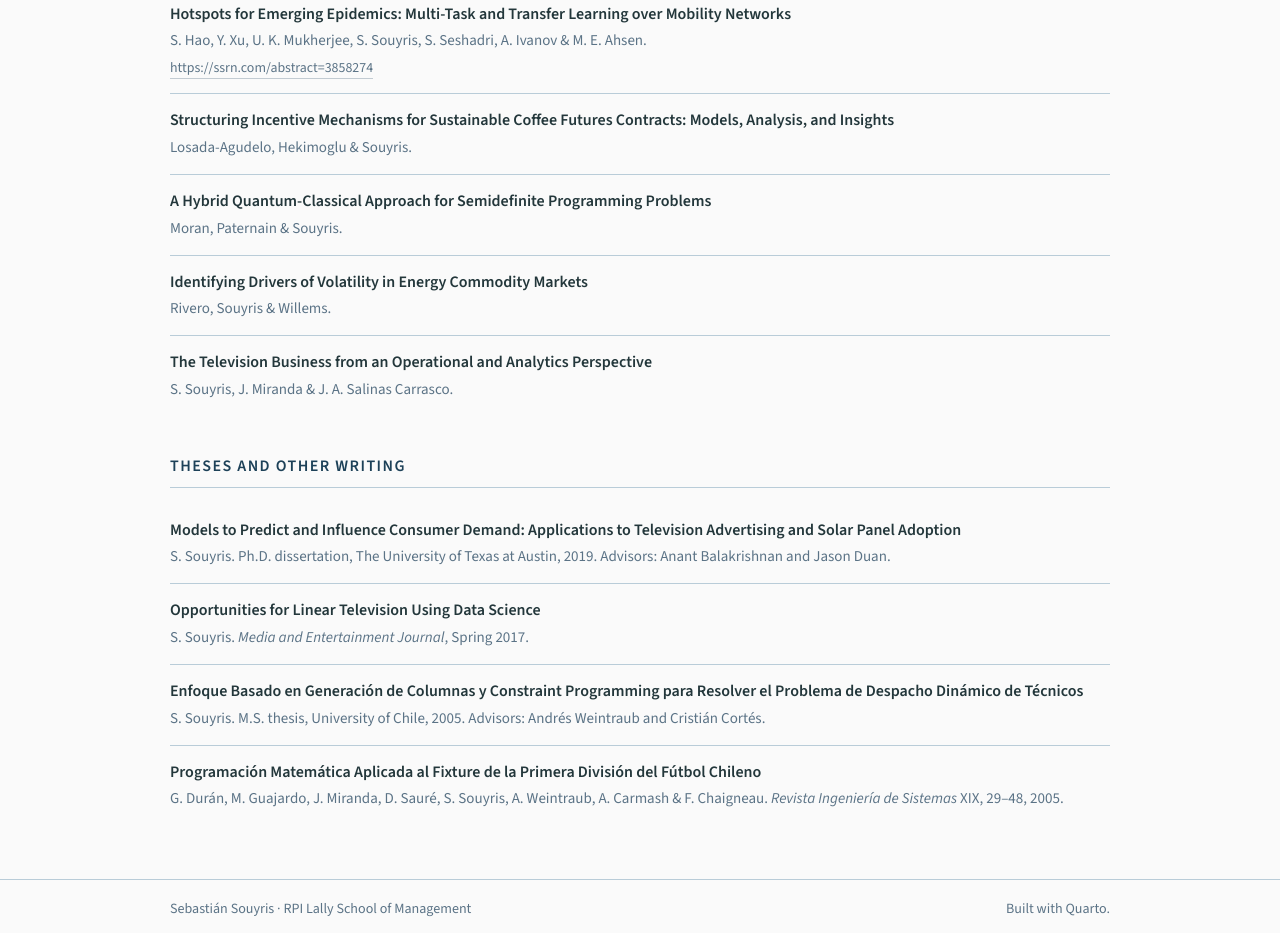
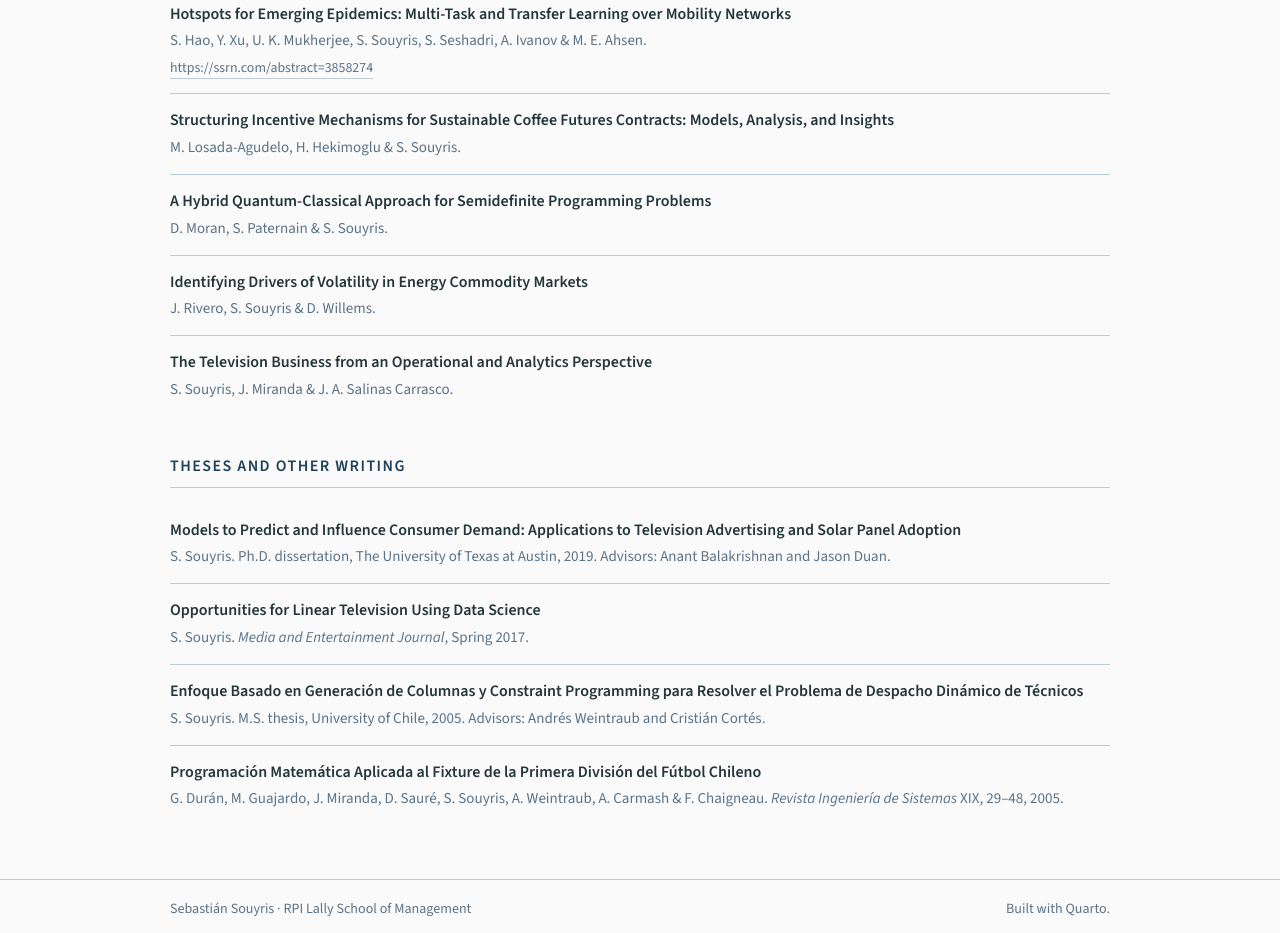
Before and after one commit to ssouyris/ssouyris.github.io, a plain HTML site: page publications.html in a window 1280 px wide. Shown: the part 2377-3310 px from the top of the page. Drawn offline with Linux system fonts and the light colour scheme.

Commit message:
Publish 2026-09-13 18:34 UTC (src 37e28a0)

```diff
--- a/publications.html
+++ b/publications.html
@@ -254,11 +254,11 @@ ul.task-list li input[type="checkbox"] {
         <span class="pv">S. Hao, Y. Xu, U. K. Mukherjee, S. Souyris, S. Seshadri, A. Ivanov &amp; M. E. Ahsen.</span>
         <span class="doi"><a href="https://ssrn.com/abstract=3858274" target="_blank" rel="noopener">https://ssrn.com/abstract=3858274</a></span></li>
       <li><span class="pt">Structuring Incentive Mechanisms for Sustainable Coffee Futures Contracts: Models, Analysis, and Insights</span>
-        <span class="pv">Losada-Agudelo, Hekimoglu &amp; Souyris.</span></li>
+        <span class="pv">M. Losada-Agudelo, H. Hekimoglu &amp; S. Souyris.</span></li>
       <li><span class="pt">A Hybrid Quantum-Classical Approach for Semidefinite Programming Problems</span>
-        <span class="pv">Moran, Paternain &amp; Souyris.</span></li>
+        <span class="pv">D. Moran, S. Paternain &amp; S. Souyris.</span></li>
       <li><span class="pt">Identifying Drivers of Volatility in Energy Commodity Markets</span>
-        <span class="pv">Rivero, Souyris &amp; Willems.</span></li>
+        <span class="pv">J. Rivero, S. Souyris &amp; D. Willems.</span></li>
       <li><span class="pt">The Television Business from an Operational and Analytics Perspective</span>
         <span class="pv">S. Souyris, J. Miranda &amp; J. A. Salinas Carrasco.</span></li>
     </ul>
```
Also changed, not shown: research.html (+3 -3 lines).
